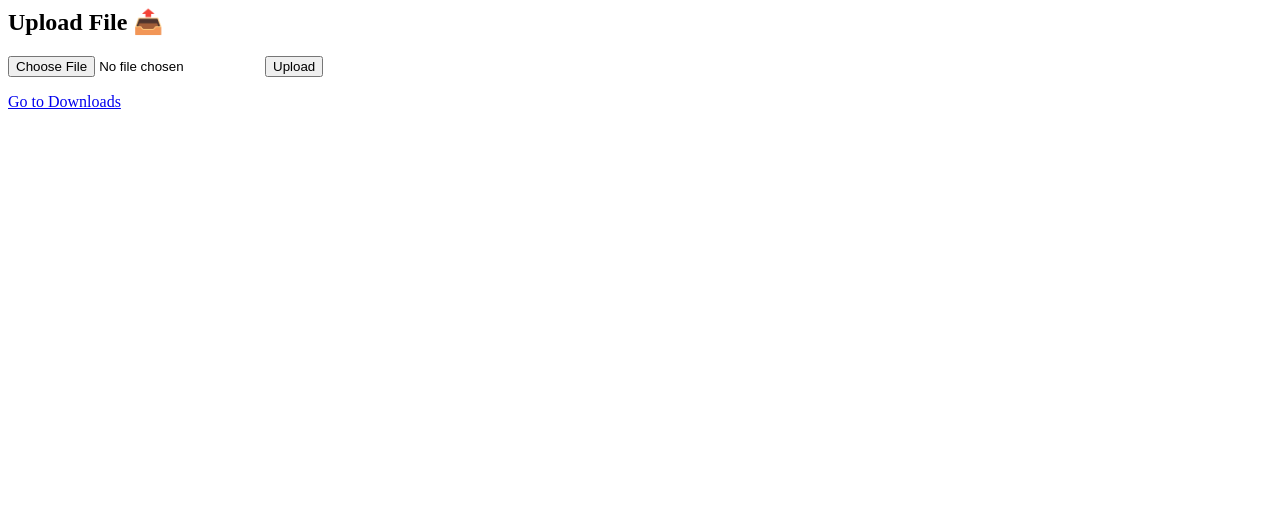
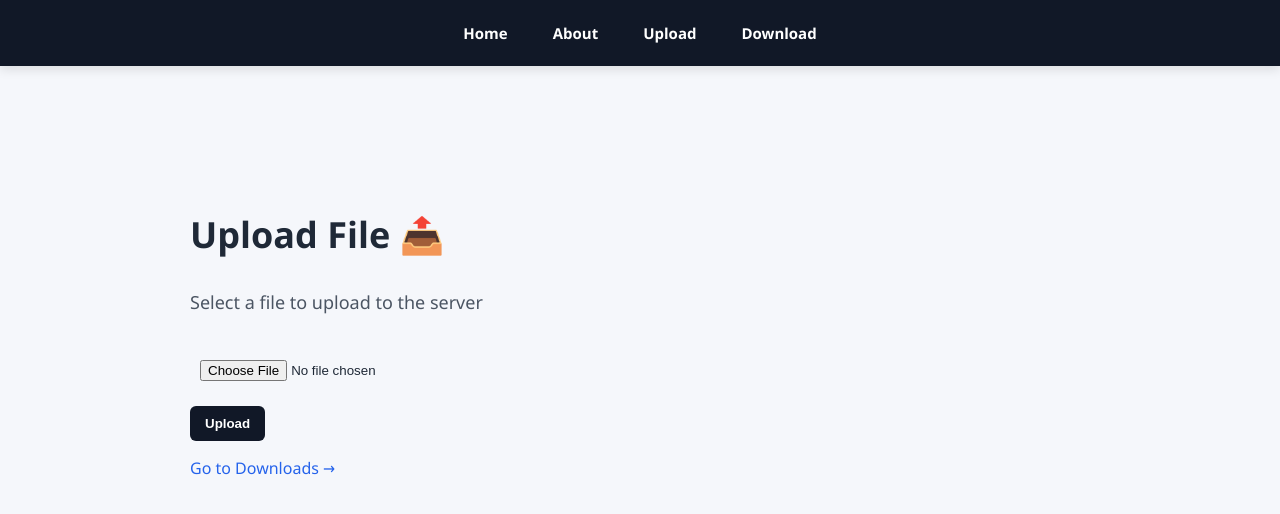
Before and after one commit to TIMESTRENDMEDIA/Mysite, a Flask app: template templates/upload.html in a window 1280 px wide. Shown: the top 514 px of the page. Run offline with Flask 3, Linux system fonts and the light colour scheme; the template is opened without the code that fills it, so the values that code supplies are empty.

Commit message:
Design upload page with modern card UI
Redesigned upload page with a centered card layout, added structured form UI, and improved overall styling for a cleaner and more professional user experience.

```diff
--- a/templates/upload.html
+++ b/templates/upload.html
@@ -1,8 +1,33 @@
-<h2>Upload File 📤</h2>
+<!DOCTYPE html>
+<html>
+<head>
+    <title>Upload</title>
+    <link rel="stylesheet" href="{{ url_for('static', filename='style.css') }}">
+</head>
 
-<form method="POST" enctype="multipart/form-data">
-    <input type="file" name="file">
-    <button type="submit">Upload</button>
-</form>
+<body>
 
-<a href="/download">Go to Downloads</a>
+<nav>
+    <a href="/">Home</a>
+    <a href="/about">About</a>
+    <a href="/upload">Upload</a>
+    <a href="/download">Download</a>
+</nav>
+
+<div class="container">
+    <div class="upload-card">
+        <h1>Upload File 📤</h1>
+        <p>Select a file to upload to the server</p>
+
+        <form>
+            <input type="file">
+            <br>
+            <button type="submit">Upload</button>
+        </form>
+
+        <a href="/download">Go to Downloads →</a>
+    </div>
+</div>
+
+</body>
+</html>
```
